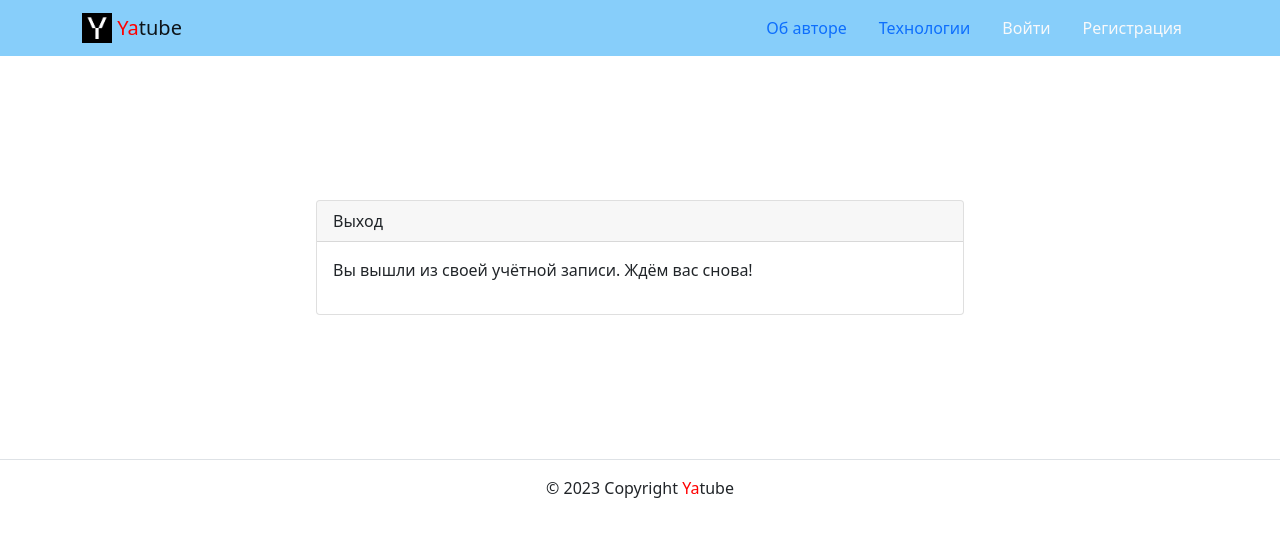
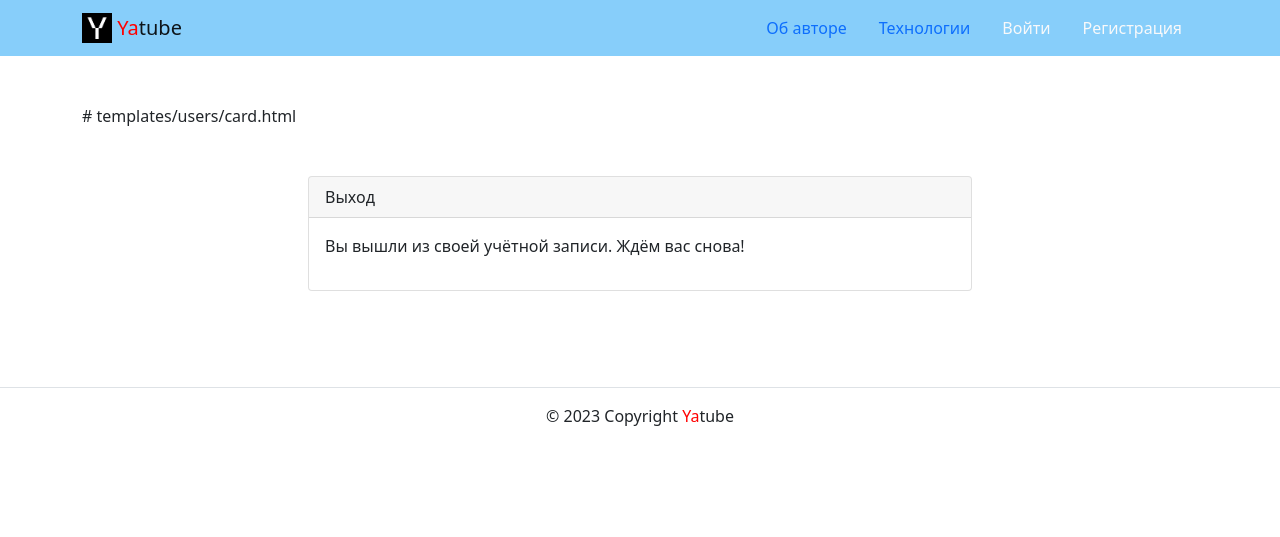
Before and after one commit to rostisluvvv/hw04_tests, a Django app: page /auth/logout/ in a window 1280 px wide. Shown: the top 537 px of the page. Run offline with Django 3.2, Linux system fonts and the light colour scheme; parts of the project's set-up code (start-up, migrations or seed data) failed here and were passed over; some libraries are stand-ins or nearby versions.

Commit message:
small fixed

```diff
--- a/yatube/core/models.py
+++ b/yatube/core/models.py
@@ -2,7 +2,7 @@ from django.db import models
 
 
 class PubDateModels(models.Model):
-    """Abstract model. Adds the creation date."""
+    """Abstract model. Adds post creation date."""
     pub_date = models.DateTimeField('publication date', auto_now_add=True)
 
     class Meta:
--- a/yatube/posts/models.py
+++ b/yatube/posts/models.py
@@ -1,7 +1,7 @@
 from django.db import models
 from django.contrib.auth import get_user_model
 
-from ..core.models import PubDateModels
+from core.models import PubDateModels
 
 User = get_user_model()
 
@@ -45,7 +45,7 @@ class Post(PubDateModels):
         return self.text[:15]
 
 
-class Comment(models.Model):
+class Comment(PubDateModels):
     post = models.ForeignKey(
         Post,
         on_delete=models.CASCADE,
@@ -60,4 +60,3 @@ class Comment(models.Model):
     )
     text = models.TextField('Comment of post',
                             help_text='Enter a comment to the post')
-    created = models.DateTimeField(auto_now_add=True)
--- /dev/null
+++ b/yatube/templates/users/includes/card.html
@@ -0,0 +1,10 @@
+# templates/users/card.html
+<div class="row justify-content-center">
+  <div class="col-md-8 p-5">
+    <div class="card">
+      <div class="card-header">{{ card_header }}</div>
+      <div class="card-body"> <p>{{ card_body }}</p>
+      </div>
+    </div>
+  </div>
+</div>
--- a/yatube/templates/users/logged_out.html
+++ b/yatube/templates/users/logged_out.html
@@ -1,24 +1,10 @@
 {% extends "base.html" %}
+{% load user_filters %}
 
-{% block title %}
-  Вы вышли из системы
-{% endblock title %}
+{% block title %} Вы вышли из системы {% endblock title %}
 
 {% block content %}
-{% load user_filters %}
-
-
-<div class="container py-5">
-  <div class="row justify-content-center">
-    <div class="col-md-8 p-5">
-      <div class="card">
-        <div class="card-header">Выход</div>
-        <div class="card-body"><p>Вы вышли из своей учётной записи. Ждём вас
-          снова!</p>
-        </div>
-      </div>
-    </div>
-  </div>
-</div>
-
+  {% with card_header='Выход' card_body='Вы вышли из своей учётной записи. Ждём вас снова!' %}
+    {% include 'users/includes/card.html' %}
+  {% endwith %}
 {% endblock %}
```
Also changed, not shown: yatube/templates/users/includes/form.html (added, +10 -0 lines).
